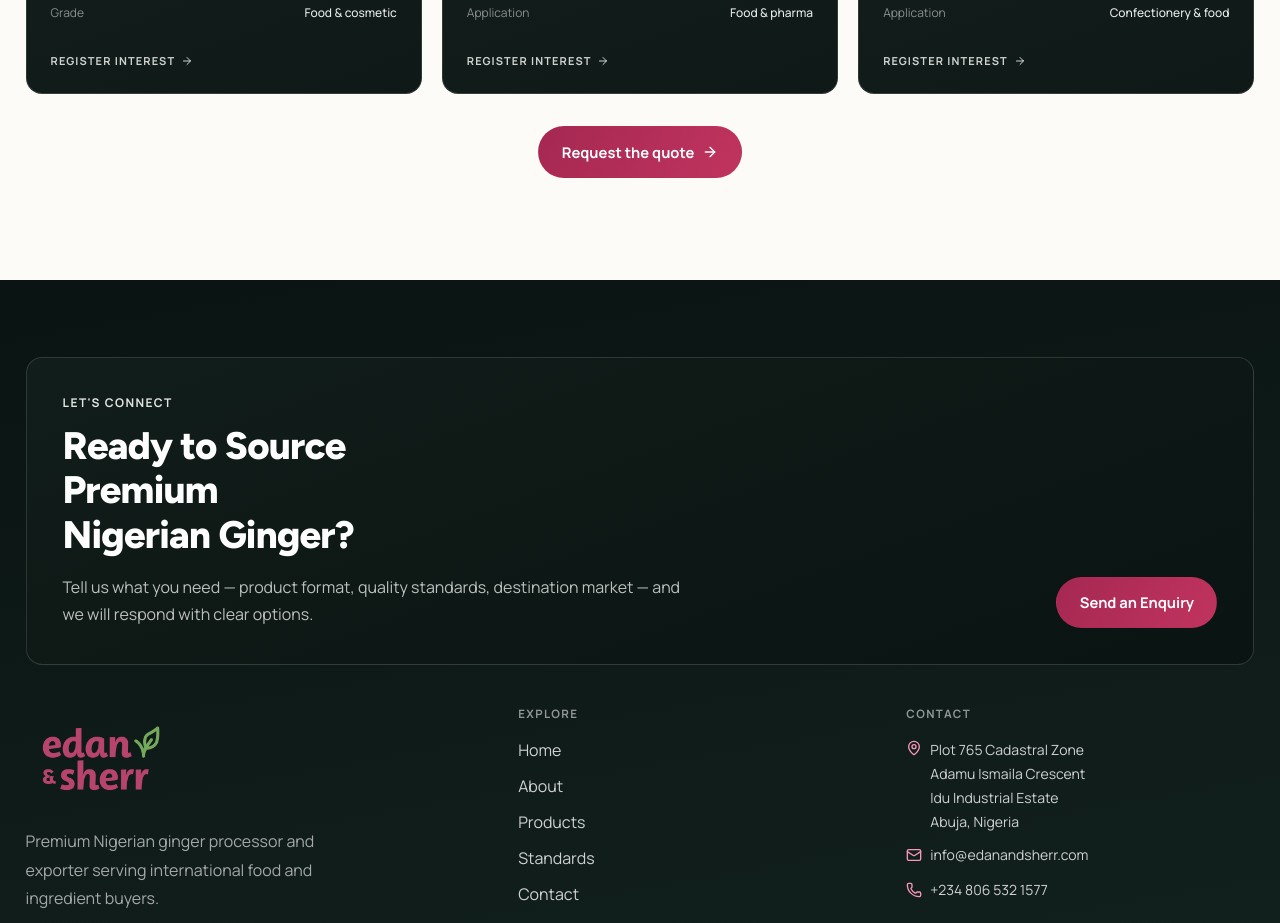
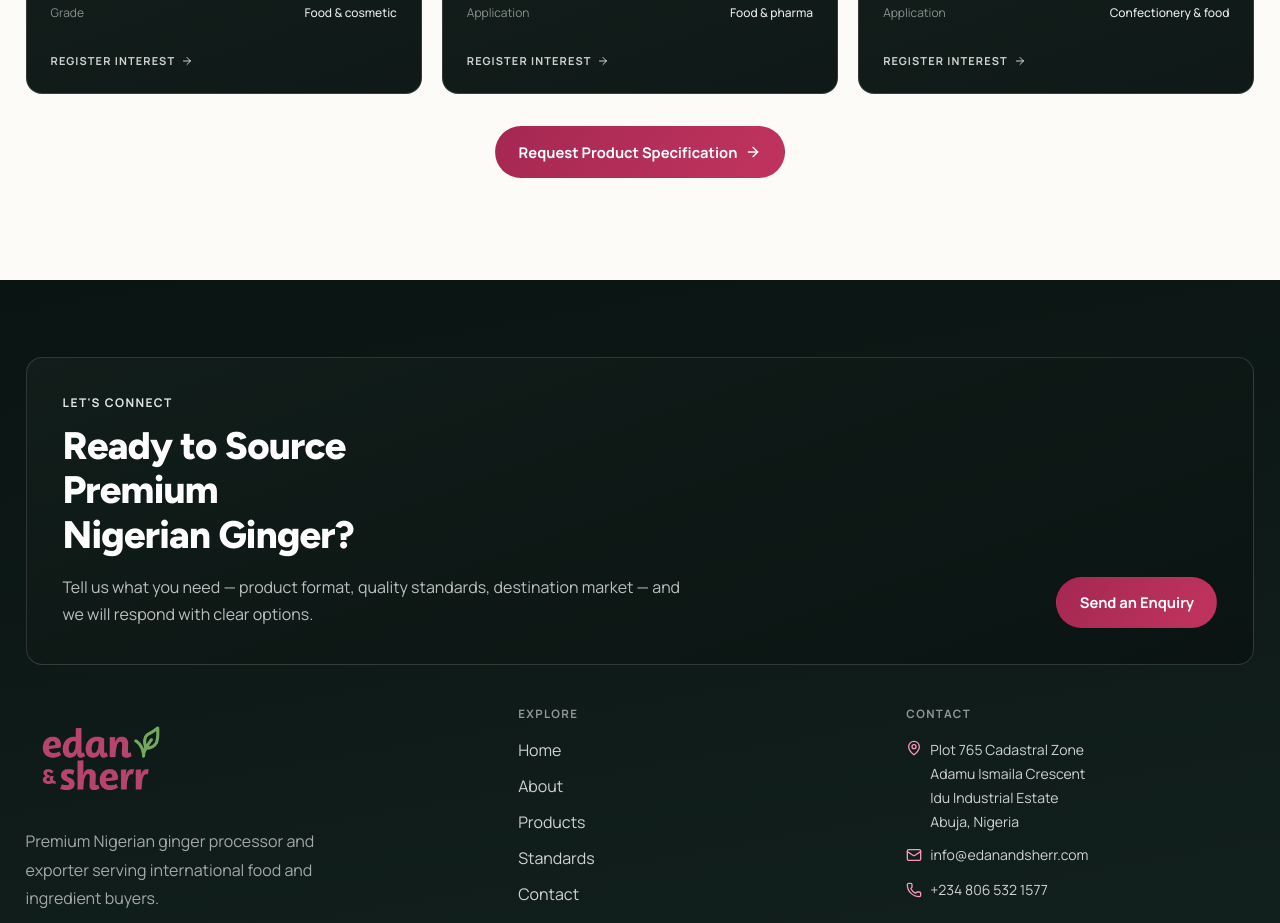
Before and after one commit to JohnnnGreat/eden-sherr, a Next.js app: page /products in a window 1280 px wide. Shown: the part 1600-2523 px from the top of the page. Built offline with nearby package versions, Linux system fonts and the light colour scheme.

Commit message:
feat: initialize product portfolio data with specification and application details

```diff
--- a/src/data/productData.js
+++ b/src/data/productData.js
@@ -124,5 +124,5 @@ export const productPageNotes = {
   title: "Nigerian ginger with exceptionally high oleoresin and gingerol content.",
   description:
     "We offer it in multiple forms to meet the needs of varied users. Samples and full datasheets available on requests.",
-  cta: "Request the quote",
+  cta: "Request Product Specification",
 };
```
